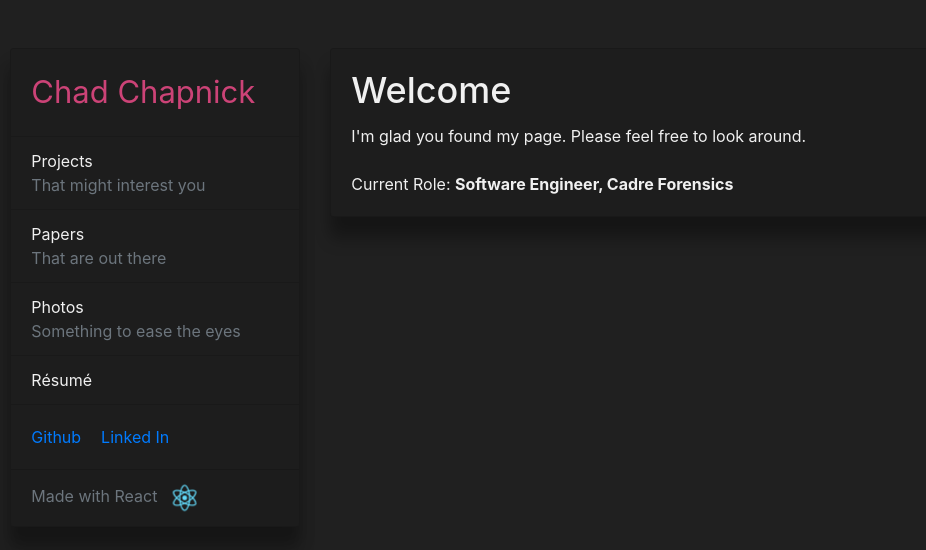
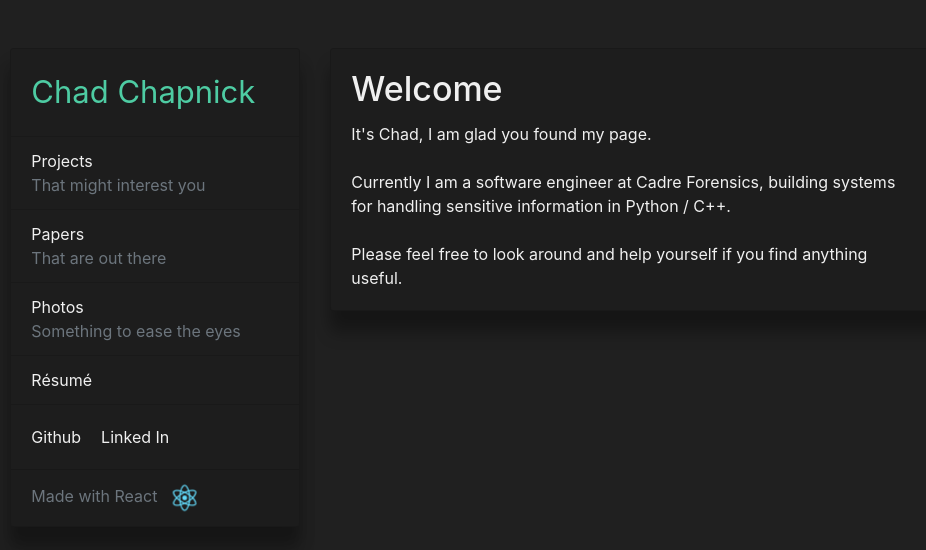
Before and after one commit to chapnickc/chapnickc.github.io, a React (Create React App) app: page / in a window 1280 px wide. Shown: the top 550 px of the page, without its empty margins (218-1144 px from the left). Built offline with nearby package versions, Linux system fonts and the light colour scheme.

Commit message:
added collapsibles

```diff
--- a/src/App.css
+++ b/src/App.css
@@ -19,9 +19,13 @@ html, body { background-color: #202020; }
 
 pre, h1 { color: #f0f0f0 }
 
-.card-title { font-size:  calc(20px + 2vmin); color: #f0f0f0; }
+.Main .card-title { font-size:  calc(18px + 2vmin); color: #f0f0f0; }*/
 
-.Project-image { max-width: 100%; }
+.Profile-image {
+  max-height: 22vh;
+  display: inline;
+  float: right;
+}
 
 .Main {
   background-color: #1d1d1d;
@@ -42,13 +46,12 @@ pre, h1 { color: #f0f0f0 }
   color: #f0f0f0;
 }
 
-.Menu-full-name a {
+.Menu-full-name {
   font-size:  calc(15px + 2vmin);
   margin-bottom: 0px;
-  color:  #cc4377;
+  color: #4ecca3;
 }
 
-.Menu-full-name a:hover { color:  #CC4E77; text-decoration: none;}
-
+.Menu-full-name:hover { color:  #cc4e77; text-decoration: none;}
 .Menu-item { color: #f0f0f0; } /* #ffc000 */
-.Menu-item:hover { color:  #CC4E77; text-decoration: none;}
+.Menu-item:hover { color:  #cc4e77; text-decoration: none;}
--- a/src/components/Menu.js
+++ b/src/components/Menu.js
@@ -1,45 +1,38 @@
 import React from 'react';
 import Card from 'react-bootstrap/Card';
 import ListGroup from 'react-bootstrap/ListGroup';
-import Link from 'react-router-dom/Link';
+import { Link } from 'react-router-dom';
 import logo from '../logo.svg';
 
 export default class Menu extends React.Component {
-  //<ListGroup.Item>
-  //  <Card.Link href="#" className="Menu-item">Blogs</Card.Link>
-  //  <Card.Text className="text-muted">For some reading</Card.Text>
-  //</ListGroup.Item>
   render() {
     return (
     <Card className="Menu">
-
       <Card.Body>
-          <Card.Link className="Menu-full-name">
-            <Link to="/"> Chad Chapnick </Link>
-          </Card.Link>
+        <Link to="/" className="Menu-full-name">Chad Chapnick</Link>
       </Card.Body>
 
       <ListGroup variant="flush" className="Menu-list">
 
         <ListGroup.Item>
-            <Card.Link>
           <Link to="/projects" className="Menu-item">Projects</Link>
-            </Card.Link>
           <Card.Text className="text-muted">
-              That might interest you</Card.Text>
+            That might interest you
+          </Card.Text>
         </ListGroup.Item>
 
         <ListGroup.Item>
-            <Card.Link href="#" className="Menu-item">
-              Papers
-            </Card.Link>
+          <Link to="/papers" className="Menu-item">Papers</Link>
           <Card.Text className="text-muted">
-              That are out there</Card.Text>
+            That are out there
+          </Card.Text>
         </ListGroup.Item>
 
         <ListGroup.Item>
-            <Card.Link href="#" className="Menu-item">Photos</Card.Link>
-            <Card.Text className="text-muted">Something to ease the eyes</Card.Text>
+          <Link to="/photos" className="Menu-item">Photos</Link>
+          <Card.Text className="text-muted">
+            Something to ease the eyes
+          </Card.Text>
         </ListGroup.Item>
 
         <ListGroup.Item>
@@ -47,21 +40,31 @@ export default class Menu extends React.Component {
           href="https://s3.amazonaws.com/chapnickc.github.io/Chad_Chapnick_Resume_2020_27_03.pdf"
           target="_blank"
           className="Menu-item">
-            Résumé</Card.Link>
+          Résumé
+        </Card.Link>
       </ListGroup.Item>
 
     </ListGroup>
 
     <Card.Body>
-        <Card.Link href="https://github.com/chapnickc" target="_blank">Github</Card.Link>
-        <Card.Link href="https://www.linkedin.com/in/chadchapnick" target="_blank">Linked In</Card.Link>
+      <Card.Link
+      className="Menu-item"
+      href="https://github.com/chapnickc"
+      target="_blank">
+        Github
+      </Card.Link>
+      <Card.Link
+      className="Menu-item"
+      href="https://www.linkedin.com/in/chapnickc"
+      target="_blank">
+        Linked In
+      </Card.Link>
     </Card.Body>
 
     <Card.Footer className="text-muted">
       Made with React <img src={logo} className="App-logo" alt="logo"/>
     </Card.Footer>
 
-    </Card>
-    );
+  </Card>);
   }
 };
--- a/src/components/Project.js
+++ b/src/components/Project.js
@@ -1,5 +1,6 @@
 import React from 'react';
 import Card from 'react-bootstrap/Card';
+import Button from 'react-bootstrap/Button';
 import marked from 'marked';
 
 export default class Project extends React.Component {
@@ -8,36 +9,73 @@ export default class Project extends React.Component {
     this.title=props.title;
     this.fname=props.fname;
     this.image=props.image;
-     this.state = { markdown: null }
+    this.state = {
+      markdown: null,
+      content: null,
+      buttonText: "See more",
+      showFullText: false,
+      seeMoreEnabled: false
+    }
+
+    this.onSeeMore = this.onSeeMore.bind(this);
+  }
+
+  onSeeMore(){
+    const { showFullText } =  this.state;
+    const { markdown } =  this.state;
+
+    let content = null;
+    let buttonText =null;
+    if (!showFullText){
+      content = markdown;
+      buttonText = "See Less";
+    }
+    else {
+        buttonText = "See More";
+        var parts = markdown.split('\n');
+        if (parts.length > 10){
+          content = parts.slice(0, 10).join('\n') + " ...";
+        }
+    }
+    this.setState({
+        content: content,
+        buttonText: buttonText,
+        showFullText: !showFullText
+    })
 }
 
   componentDidMount(){
-    const content = require("../projects/" + this.fname);
-        fetch(content)
+    const f = require("../projects/" + this.fname);
+    fetch(f)
       .then(response => {
         return response.text()
       })
       .then(text => {
+        let md = marked(text)
+        var parts = md.split('\n');
+        let content = md;
+        if (parts.length > 10){
+          content = parts.slice(0, 10).join('\n') + " ...";
+        }
         this.setState({
-            markdown: marked(text)
+          markdown: md,
+          content: content,
+          seeMoreEnabled: parts.length > 10
         })
       })
-
-
   }
 
-
   render(){
-    const { markdown } = this.state;
-
     return (
       <Card className="Main">
         <Card.Body>
           <Card.Title>{this.title}</Card.Title>
           <img className="Project-image" src={"img/"+this.image} alt="logo"/>
-          <section>
-            <article dangerouslySetInnerHTML={{__html: markdown}}></article>
-          </section>
+          <br /><br />
+          <article dangerouslySetInnerHTML={{__html: this.state.content}}></article>
+          <Button  variant="dark" className="float-right" onClick={() => this.onSeeMore()}>
+            {this.state.buttonText}
+          </Button>
         </Card.Body>
       </Card>
       );
--- a/src/components/Welcome.js
+++ b/src/components/Welcome.js
@@ -2,21 +2,34 @@ import React from 'react';
 import Card from 'react-bootstrap/Card';
 
 export default class Welcome extends React.Component {
+
   render(){
+    //let photo  =<Image  className="Profile-image" src={"img/"+"profile.jpg"} alt="logo"  roundedCircle/> ;
+    let photo = null;
     return (
       <Card className="Main">
         <Card.Body>
           <Card.Title className="Main-title">Welcome</Card.Title>
+          <Card.Text>
+            It's Chad, I am glad you found my page.
 
-            I'm glad you found my page. Please feel free to look around.
+            {photo}
 
-						<br />
-						<br />
+            <br /><br />
 
-            Current Role: <b>Software Engineer, Cadre Forensics</b>
-          </Card.Body>
+            Currently I am a software engineer at Cadre Forensics,
+            building systems for handling sensitive information in Python / C++.
+
+            <br /><br />
+
+            Please feel free to look around and help yourself if you find
+            anything useful.
+
+          </Card.Text>
+
+        </Card.Body>
       </Card>
-    );
+      );
   }
 
 };
```
Also changed, not shown: src/projects/nRF51-Firmware.md (+0 -6 lines). Lines whose indentation alone changed are shown as unchanged.
